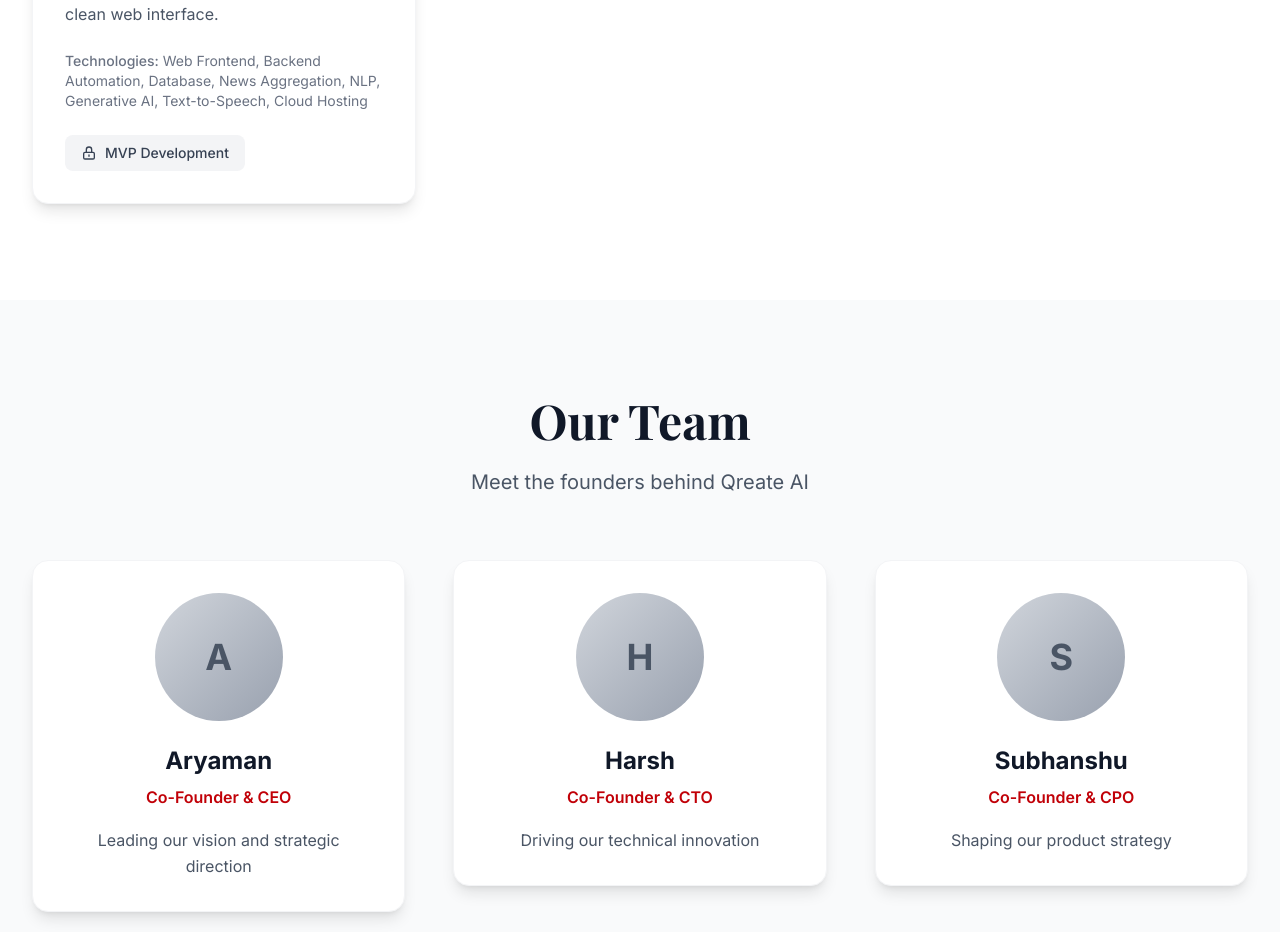
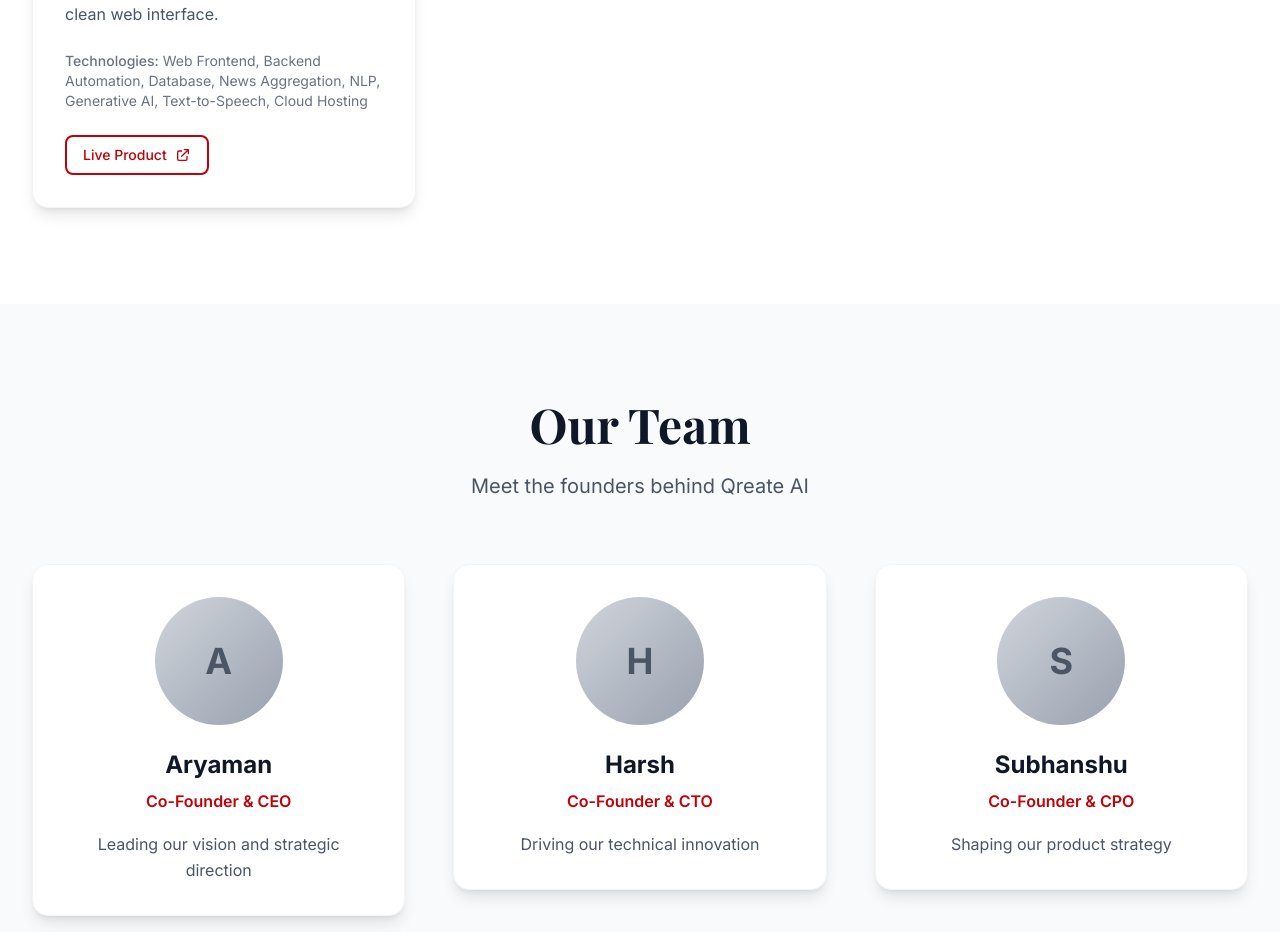
Before and after one commit to Aryaman-Arya/QreateAI, a React (Vite) app: page / in a window 1280 px wide. Shown: the part 3900-4832 px from the top of the page. Built offline with nearby package versions, Linux system fonts and the light colour scheme.

Commit message:
Update Portfolio project links: Add correct GitHub, presentation, and live product URLs for all projects

```diff
--- a/src/components/Portfolio.jsx
+++ b/src/components/Portfolio.jsx
@@ -8,8 +8,8 @@ const Portfolio = () => {
       description: 'Advanced AI system for tracking and re-identifying vehicles across multiple junction points using state-of-the-art computer vision algorithms.',
       technologies: 'Object Tracking, Re-ID, Junction Analysis',
       links: [
-        { name: 'Presentation', url: 'https://docs.google.com', external: true },
-        { name: 'GitHub', url: 'https://github.com', external: true }
+        { name: 'Presentation', url: 'https://docs.google.com/presentation/d/1BIQGH3oxoDyldU-Rh_-rGFmZJGT9XjVRAB3KPWh63IA/edit?usp=sharing', external: true },
+        { name: 'GitHub', url: 'https://github.com/harshp77/Phase-1-The-Bengaluru-Mobility-Challenge-2024', external: true }
       ],
       status: null
     },
@@ -19,8 +19,8 @@ const Portfolio = () => {
       description: 'Intelligent pattern recognition system analyzing vehicle behavior and traffic patterns at junction intersections for smart traffic management.',
       technologies: 'Pattern Analysis, Traffic AI, Smart Systems',
       links: [
-        { name: 'Presentation', url: 'https://docs.google.com', external: true },
-        { name: 'GitHub', url: 'https://github.com', external: true }
+        { name: 'Presentation', url: 'https://docs.google.com/presentation/d/1NW70dMrwo3I1b9Mvd3uoLGFgT67USRUboYVCpbX9MJY/edit?usp=sharing', external: true },
+        { name: 'GitHub', url: 'https://github.com/harshp77/Phase-2-The-Bengaluru-Mobility-Challenge-2024', external: true }
       ],
       status: null
     },
@@ -30,7 +30,7 @@ const Portfolio = () => {
       description: 'Intelligent intake assistant powered by advanced AI to streamline data collection and user interaction processes with natural language understanding.',
       technologies: 'NLP, AI Assistant, Automation',
       links: [
-        { name: 'Live Product', url: 'https://example.com', external: true }
+        { name: 'Live Product', url: 'https://qareai.in', external: true }
       ],
       status: null
     },
@@ -40,7 +40,7 @@ const Portfolio = () => {
       description: 'Advanced environmental forecasting system for tier 2 and 3 cities using Federated Learning, Transfer Learning, and Convolution Multiplication of non-image data for accurate AQI and heatwave predictions.',
       technologies: 'Federated Learning, Transfer Learning, Environmental AI',
       links: [
-        { name: 'Live Demo', url: 'https://example.com', external: true }
+        { name: 'Live Demo', url: 'https://aqiheatwave.netlify.app/', external: true }
       ],
       status: null
     },
@@ -65,8 +65,10 @@ const Portfolio = () => {
       title: 'Lobo AI – Personalized Podcast MVP',
       description: 'AI-powered personalized podcast platform for stock market investors. Users select stocks (up to 20) and receive daily audio briefings with news, summaries, and voice conversion, accessible via a clean web interface.',
       technologies: 'Web Frontend, Backend Automation, Database, News Aggregation, NLP, Generative AI, Text-to-Speech, Cloud Hosting',
-      links: [],
-      status: 'MVP Development'
+      links: [
+        { name: 'Live Product', url: 'https://joinlobo.com', external: true }
+      ],
+      status: null
     }
   ]
 
```
